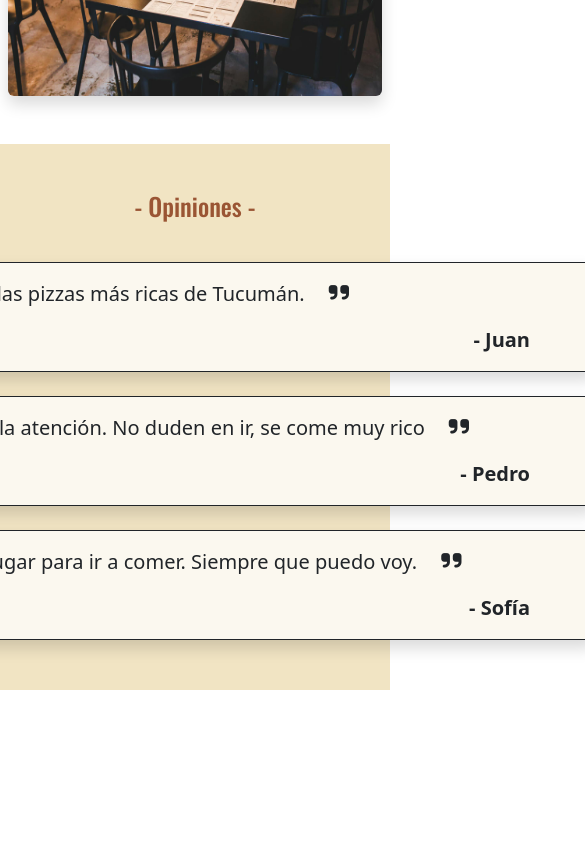
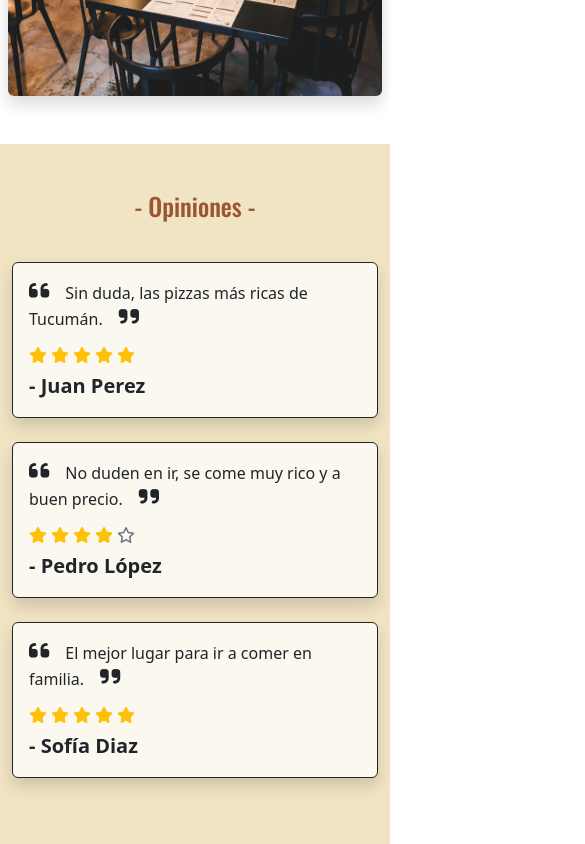
Before and after one commit to brunomry/frontendProyectoFinal_RollingCode, a React (Vite) app: page / in a window 390 px wide. Shown: the part 1827-2671 px from the top of the page, 585 px wide, since content can reach past the window. Before the commit the page ends 2517 px from the top, so only its background shows below. Built offline with nearby package versions, Linux system fonts and the light colour scheme.

Commit message:
Agregue estilos para mobile y mediaqueries de 375px, 768px y 992px para seccion Opiniones en opinionesIndex.css.

```diff
--- a/src/components/pages/Inicio.jsx
+++ b/src/components/pages/Inicio.jsx
@@ -41,7 +41,7 @@ const Inicio = () => {
       <section className="schedulesAndServices py-5">
         <HorariosYServicios></HorariosYServicios>
       </section>
-      <section className="opinions ">
+      <section className="opinions">
         <div className="container containerOpinions py-5 d-flex flex-column align-items-center gap-3">
           <h2 className="mb-4">- Opiniones -</h2>
           <Opiniones></Opiniones>
--- a/src/components/pages/Inicio/Opiniones.jsx
+++ b/src/components/pages/Inicio/Opiniones.jsx
@@ -4,62 +4,62 @@ import { Card } from "react-bootstrap";
 const Opiniones = () => {
   return (
     <>
-      <article className="containerCardOpinions d-flex flex-column gap-4 pb-5">
-        <Card className="border-dark shadow px-5">
+      <article className="containerCardOpinions d-flex flex-column gap-4">
+        <Card className="border-dark shadow px-md-4 px-lg-5">
+          <Card.Body>
+            <Card.Text>
+              <i className="fa-solid fa-quote-left me-3 fs-3"></i>
+              <span className="textSize">Sin duda, las pizzas más ricas de Tucumán.</span>
+              <i className="fa-solid fa-quote-right fs-3 ms-3"></i>
+            </Card.Text>
+            <div className="d-flex justify-content-between flex-column gap-2 flex-sm-row">
+              <p className="d-flex gap-1 mb-0">
+                <i className="fa-solid fa-star iconStar text-warning"></i>
+                <i className="fa-solid fa-star iconStar text-warning"></i>
+                <i className="fa-solid fa-star iconStar text-warning"></i>
+                <i className="fa-solid fa-star iconStar text-warning"></i>
+                <i className="fa-solid fa-star iconStar text-warning"></i>
+              </p>
+              <span className="fw-bold fs-5">- Juan Perez</span>
+            </div>
+          </Card.Body>
+        </Card>
+        <Card className="border-dark shadow px-md-4 px-lg-5">
           <Card.Body>
             <Card.Text className="">
-              <i class="fa-solid fa-quote-left me-4 fs-3 "></i>
-              <span className="fs-5">Sin duda, las pizzas más ricas de Tucumán.</span>
-              <i class="fa-solid fa-quote-right fs-3 ms-4"></i>
+              <i className="fa-solid fa-quote-left me-3 fs-3 "></i>
+              <span className="textSize">No duden en ir, se come muy rico y a buen precio.</span>
+              <i className="fa-solid fa-quote-right fs-3 ms-3"></i>
             </Card.Text>
-            <Card.Text className="d-flex justify-content-between">
-              <div className="d-flex gap-1">
-                <i class="fa-solid fa-star fs-5 text-warning"></i>
-                <i class="fa-solid fa-star fs-5 text-warning"></i>
-                <i class="fa-solid fa-star fs-5 text-warning"></i>
-                <i class="fa-solid fa-star fs-5 text-warning"></i>
-                <i class="fa-solid fa-star fs-5 text-warning"></i>
-              </div>
-              <span className="fw-bold fs-5">- Juan</span>
-            </Card.Text>
+            <div className="d-flex justify-content-between flex-column gap-2 flex-sm-row">
+              <p className="d-flex gap-1 mb-0">
+                <i className="fa-solid fa-star iconStar text-warning"></i>
+                <i className="fa-solid fa-star iconStar text-warning"></i>
+                <i className="fa-solid fa-star iconStar text-warning"></i>
+                <i className="fa-solid fa-star iconStar text-warning"></i>
+                <i className="fa-regular fa-star iconStar text-secondary"></i>
+              </p>
+              <span className="fw-bold fs-5">- Pedro López</span>
+            </div>
           </Card.Body>
         </Card>
-        <Card className="border-dark shadow px-5">
+        <Card className="border-dark shadow px-md-4 px-lg-5">
           <Card.Body>
             <Card.Text className="">
-              <i class="fa-solid fa-quote-left me-4 fs-3 "></i>
-              <span className="fs-5">Excelente la atención. No duden en ir, se come muy rico</span>
-              <i class="fa-solid fa-quote-right fs-3 ms-4"></i>
+              <i className="fa-solid fa-quote-left me-3 fs-3 "></i>
+              <span className="textSize">El mejor lugar para ir a comer en familia.</span>
+              <i className="fa-solid fa-quote-right fs-3 ms-3"></i>
             </Card.Text>
-            <Card.Text className="d-flex justify-content-between">
-              <div className="d-flex gap-1">
-                <i class="fa-solid fa-star fs-5 text-warning"></i>
-                <i class="fa-solid fa-star fs-5 text-warning"></i>
-                <i class="fa-solid fa-star fs-5 text-warning"></i>
-                <i class="fa-solid fa-star fs-5 text-warning"></i>
-                <i class="fa-regular fa-star fs-5 text-secondary"></i>
-              </div>
-              <span className="fw-bold fs-5">- Pedro</span>
-            </Card.Text>
-          </Card.Body>
-        </Card>
-        <Card className="border-dark shadow px-5">
-          <Card.Body>
-            <Card.Text className="">
-              <i class="fa-solid fa-quote-left me-4 fs-3 "></i>
-              <span className="fs-5">El mejor lugar para ir a comer. Siempre que puedo voy.</span>
-              <i class="fa-solid fa-quote-right fs-3 ms-4"></i>
-            </Card.Text>
-            <Card.Text className="d-flex justify-content-between">
-              <div className="d-flex gap-1">
-                <i class="fa-solid fa-star fs-5 text-warning"></i>
-                <i class="fa-solid fa-star fs-5 text-warning"></i>
-                <i class="fa-solid fa-star fs-5 text-warning"></i>
-                <i class="fa-solid fa-star fs-5 text-warning"></i>
-                <i class="fa-solid fa-star fs-5 text-warning"></i>
-              </div>
-              <span className="fw-bold fs-5">- Sofía</span>
-            </Card.Text>
+            <div className="d-flex justify-content-between flex-column gap-2 flex-sm-row">
+              <p className="d-flex gap-1 mb-0">
+                <i className="fa-solid fa-star iconStar text-warning"></i>
+                <i className="fa-solid fa-star iconStar text-warning"></i>
+                <i className="fa-solid fa-star iconStar text-warning"></i>
+                <i className="fa-solid fa-star iconStar text-warning"></i>
+                <i className="fa-solid fa-star iconStar text-warning"></i>
+              </p>
+              <span className="fw-bold fs-5">- Sofía Diaz</span>
+            </div>
           </Card.Body>
         </Card>
       </article>
--- a/src/styles/opinionesIndex.css
+++ b/src/styles/opinionesIndex.css
@@ -1,10 +1,10 @@
 .opinions {
   background: #F1E4C3;
-  min-height: 500px;
+  min-height: 700px;
 }
 
-.opinions .containerOpinions article{
-  min-height: 380px;
+.opinions .containerOpinions{
+  min-height: 700px;
 }
 
 .opinions h2{
@@ -13,12 +13,57 @@
 }
 
 .containerCardOpinions{
-  width: 800px;
-  height: 250px;
+  width: 100%;
+  height: 100%;
 }
 
 .containerCardOpinions .card{
-  width: 800px;
-  height: 120px;
+  width: 100%;
+  min-height: 175px;
   background: #fbf8ef;
 }
+
+.iconStar{
+  font-size: 16px;
+}
+
+@media all and (min-width:375px){
+  .containerCardOpinions .card{
+    min-height: 120px;
+  }
+}
+
+@media all and (min-width:768px){
+  .containerCardOpinions{
+    width: 700px;
+    min-height: 250px;
+  }
+
+  .containerCardOpinions .card{
+    width: 700px;
+    min-height: 120px;
+    background: #fbf8ef;
+  }
+
+  .iconStar{
+    font-size: 20px;
+  }
+}
+
+@media all and (min-width:992px){
+  .opinions{
+    min-height: 300px;
+    max-height: 600px;
+  }
+
+  .opinions .containerOpinions{
+    min-height: 300px;
+    max-height: 600px;
+  }
+
+  .containerCardOpinions .card{
+    width: 100%;
+    height: 120px;
+    background: #fbf8ef;
+  }
+}
```
